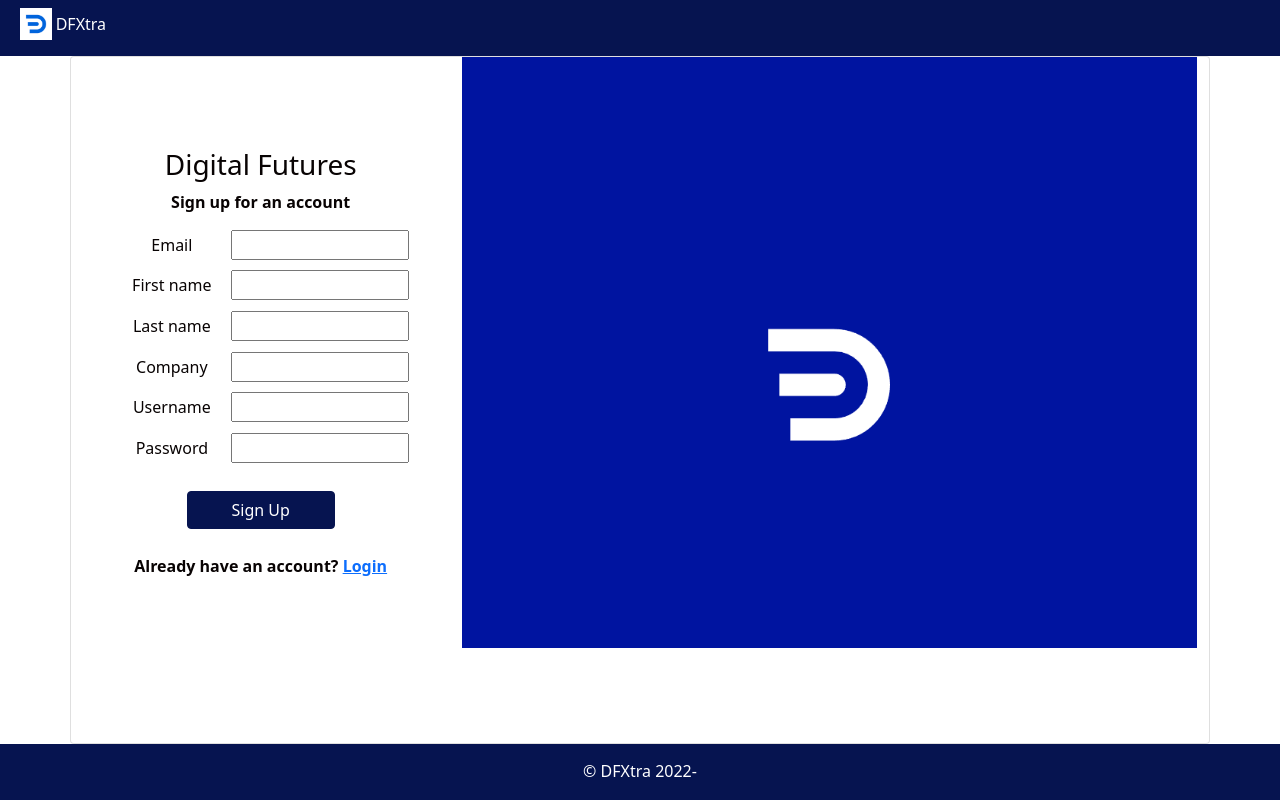
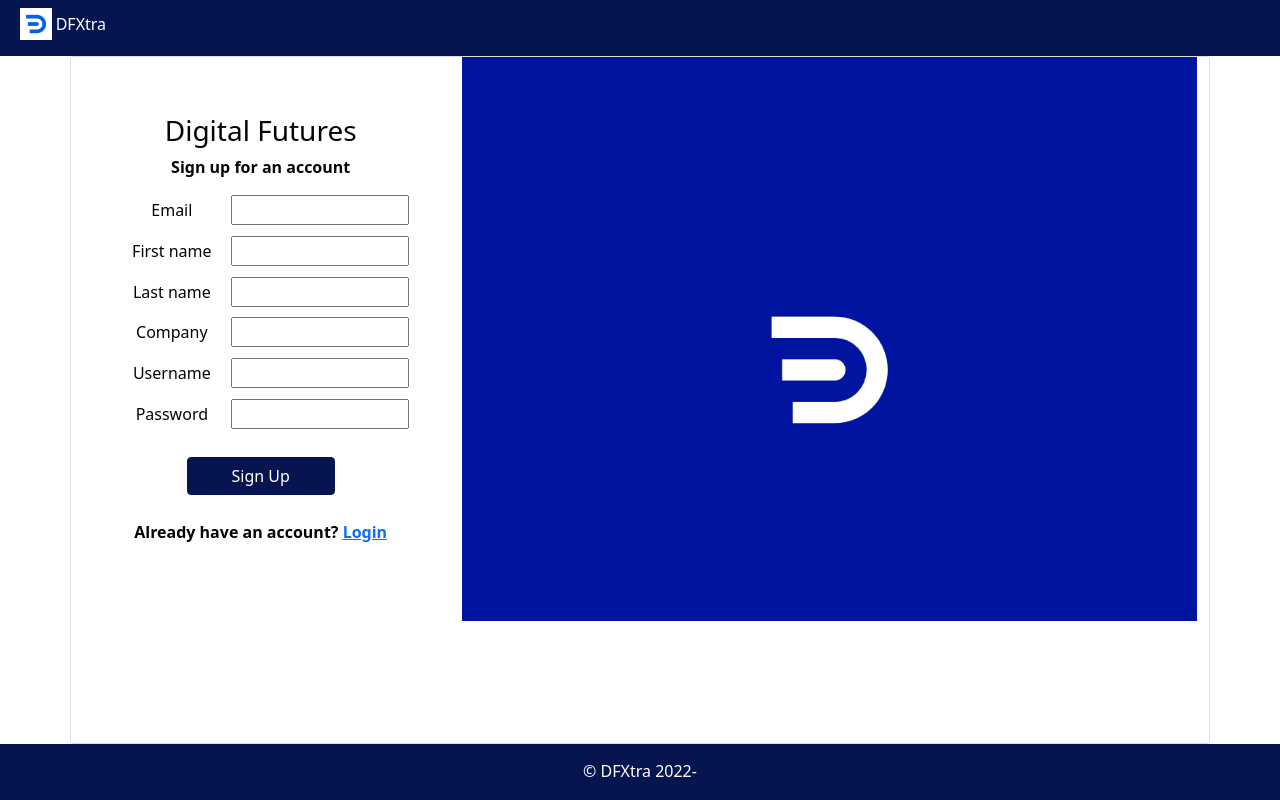
Before and after one commit to dfGroup2/team-engineering-frontend, a React (Create React App) app: page /SignUp in a window 1280 px wide. Built offline with nearby package versions, Linux system fonts and the light colour scheme.

Commit message:
fixed css issue

```diff
--- a/src/App.css
+++ b/src/App.css
@@ -48,6 +48,7 @@ footer {
   left: 0;
   bottom: 0;
   width: 100%;
+  z-index: 2;
 }
 
 .footer-div {
--- a/src/css/Login.css
+++ b/src/css/Login.css
@@ -2,14 +2,16 @@
   opacity: 1;
   z-index: 0;
   color: rgb(8, 3, 3);
-  padding-top: 8%;
+  padding-top: 5%;
 }
 .dfximage {
   width: 100%;
   height: 110%;
   object-fit: cover;
+  z-index: 0;
 }
 
 .outer-div {
   height: 86vh;
+  z-index: 1;
 }
```
